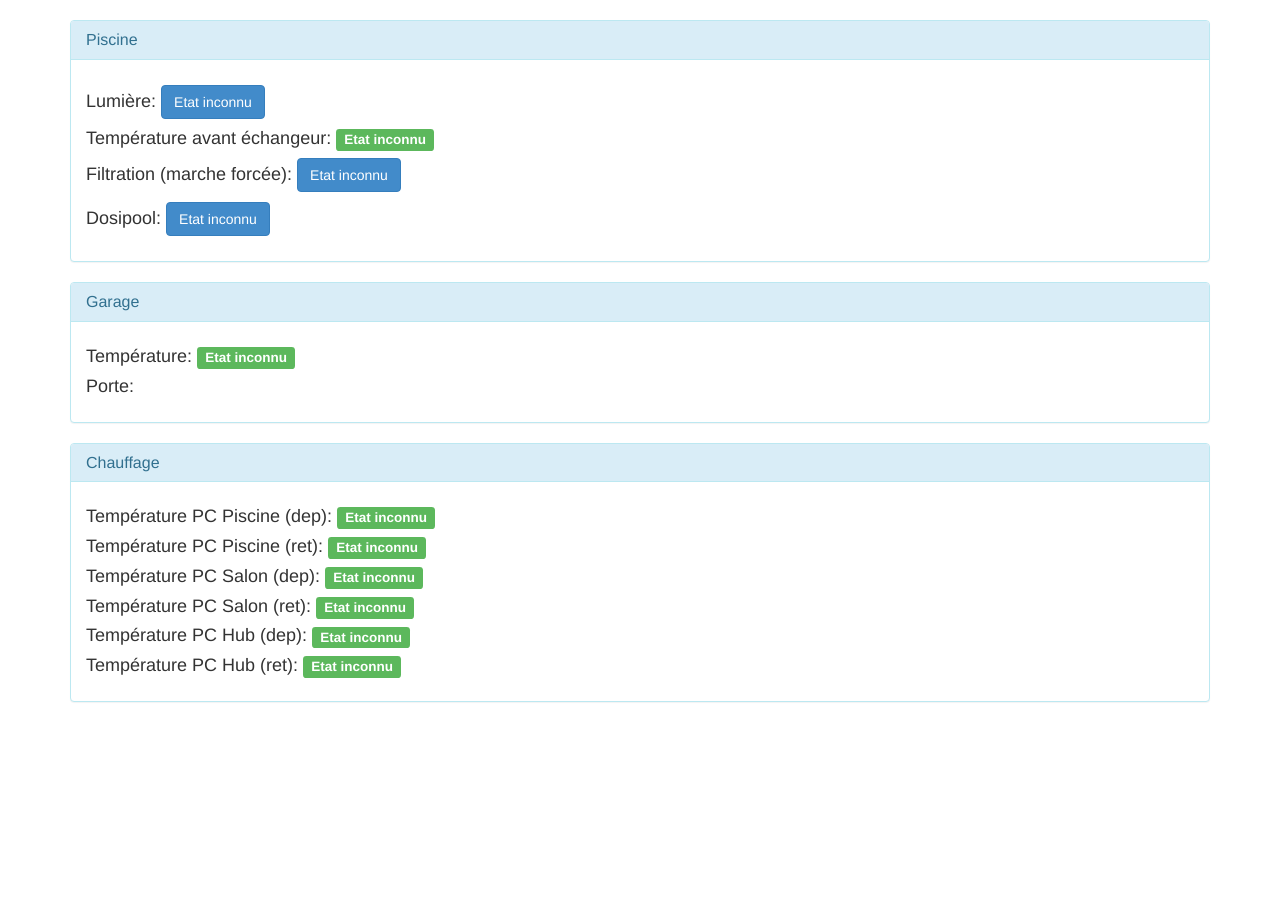
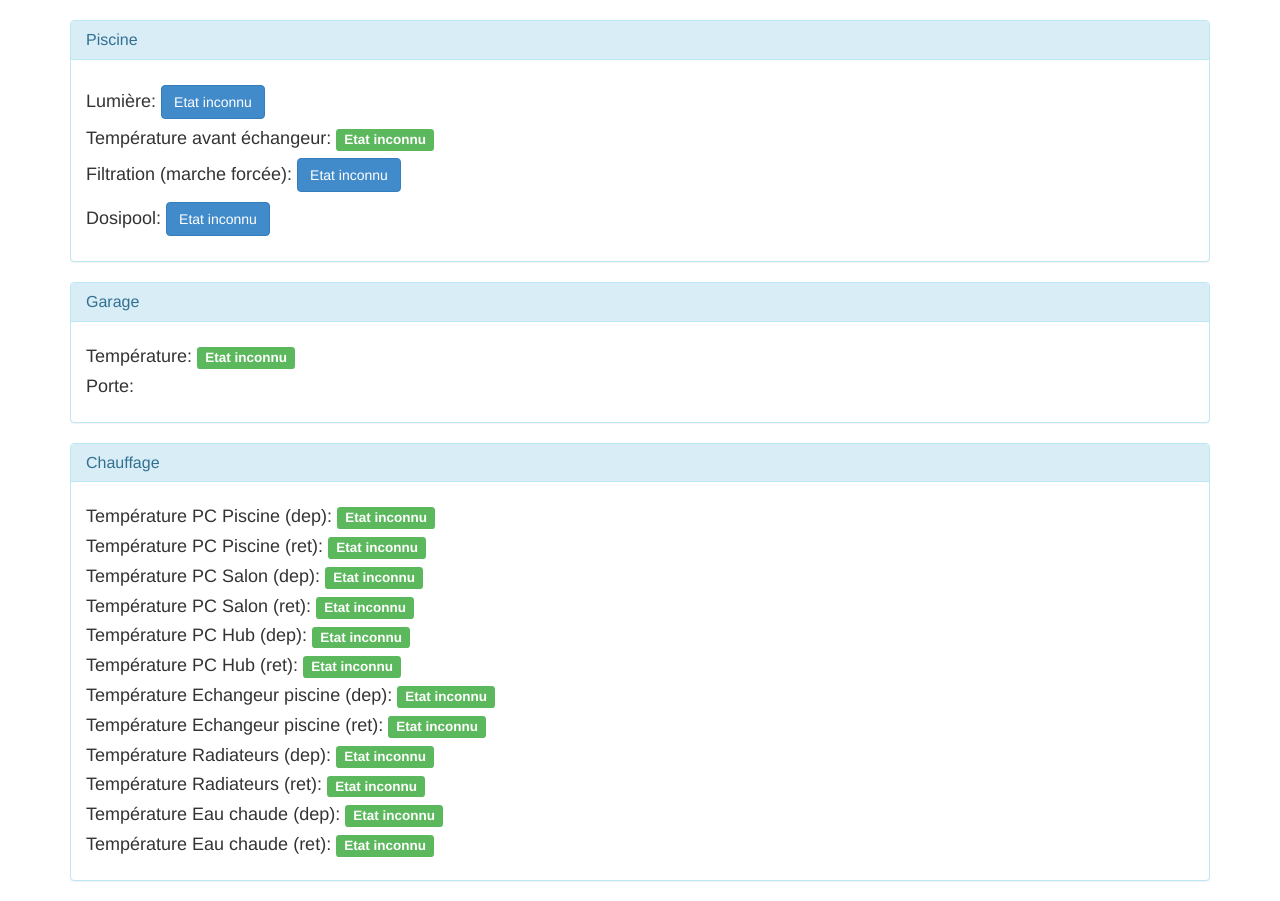
Before and after one commit to kptdobe/home_pool_v2, a website: page resources/index.html in a window 1280 px wide. Before the commit the page ends 800 px from the top, so only its background shows below. Drawn offline with Linux system fonts and the light colour scheme; no server answers.

Commit message:
Added new sensors

```diff
--- a/resources/index.html
+++ b/resources/index.html
@@ -53,6 +53,13 @@
             <h4>Température PC Salon (ret): <div class="home-TemperatureDisplay" data-config='{"url": "/api/heat/temp_heat_pcs_ret"}'></div></h4>
             <h4>Température PC Hub (dep): <div class="home-TemperatureDisplay" data-config='{"url": "/api/heat/temp_heat_pch_dep"}'></div></h4>
             <h4>Température PC Hub (ret): <div class="home-TemperatureDisplay" data-config='{"url": "/api/heat/temp_heat_pch_ret"}'></div></h4>
+            <h4>Température Echangeur piscine (dep): <div class="home-TemperatureDisplay" data-config='{"url": "/api/heat/temp_heat_pool_dep"}'></div></h4>
+            <h4>Température Echangeur piscine (ret): <div class="home-TemperatureDisplay" data-config='{"url": "/api/heat/temp_heat_pool_ret"}'></div></h4>
+            <h4>Température Radiateurs (dep): <div class="home-TemperatureDisplay" data-config='{"url": "/api/heat/temp_heat_rad_dep"}'></div></h4>
+            <h4>Température Radiateurs (ret): <div class="home-TemperatureDisplay" data-config='{"url": "/api/heat/temp_heat_rad_ret"}'></div></h4>
+            <h4>Température Eau chaude (dep): <div class="home-TemperatureDisplay" data-config='{"url": "/api/heat/temp_heat_water_dep"}'></div></h4>
+            <h4>Température Eau chaude (ret): <div class="home-TemperatureDisplay" data-config='{"url": "/api/heat/temp_heat_water_ret"}'></div></h4>
+
         </div>
     </div>
 </div>
```
